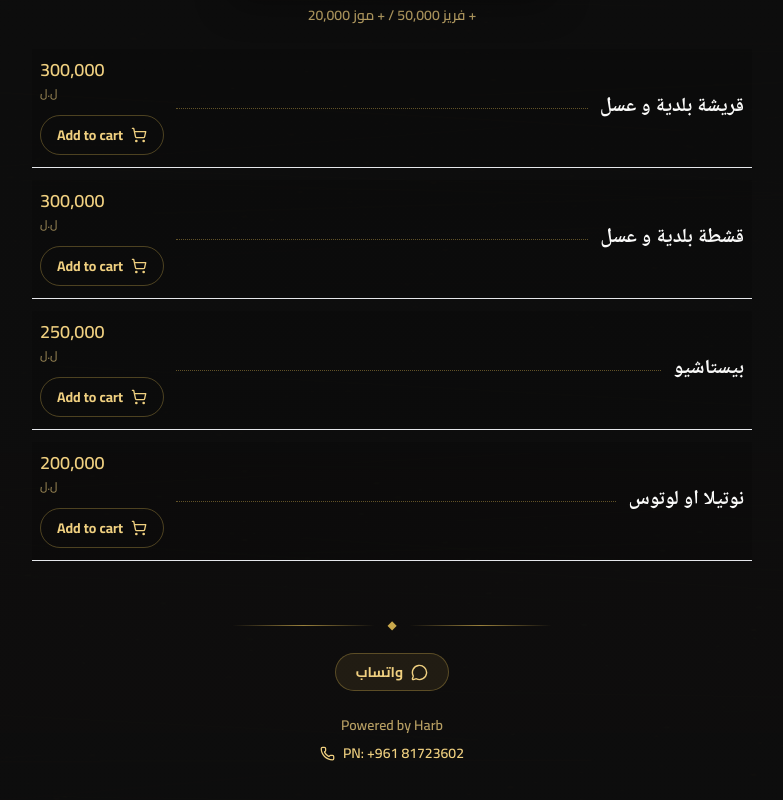
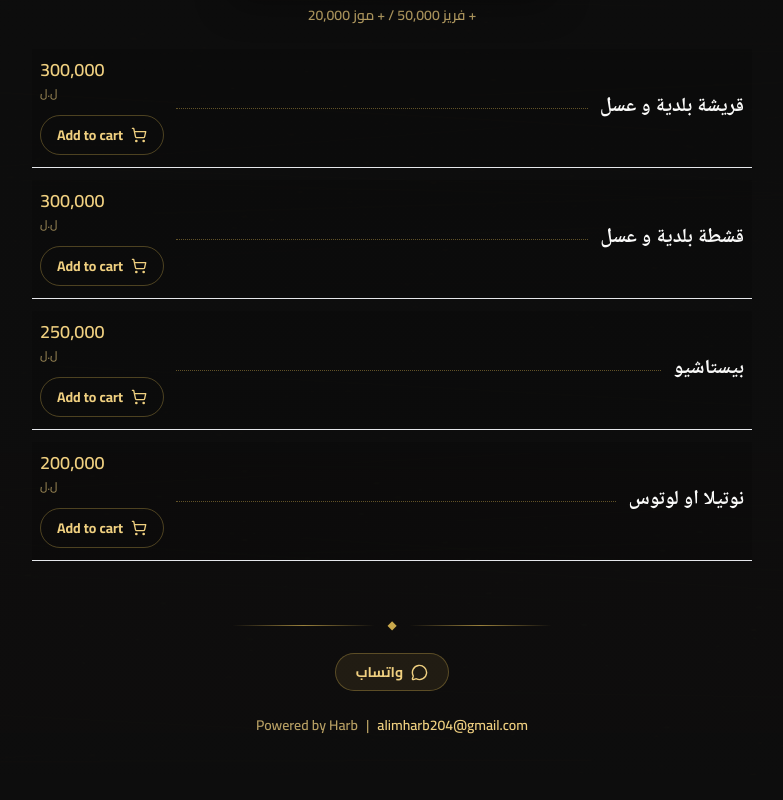
Before and after one commit to aliiharb/Abu-Al-Saj-Bakery, a React (Vite) app in the folder client/: page / in a window 1280 px wide. Shown: the part 2747-3547 px from the top of the page, without its empty margins (248-1031 px from the left). After the commit the page ends 3522 px from the top, so only its background shows below. Built offline with nearby package versions, Linux system fonts and the light colour scheme; no server answers.

Commit message:
Update Footer

```diff
--- a/client/src/pages/PublicMenu.jsx
+++ b/client/src/pages/PublicMenu.jsx
@@ -180,14 +180,14 @@ export default function PublicMenu() {
             <MessageCircle size={17} />
             واتساب
           </a>
-          <div className="mt-6 space-y-2 text-center text-sm font-semibold text-gold-300/75" dir="ltr">
-            <p>Powered by Harb</p>
+          <div className="mt-6 flex flex-wrap items-center justify-center gap-x-2 gap-y-1 text-center text-sm font-semibold text-gold-300/75" dir="ltr">
+            <span>Powered by Harb</span>
+            <span aria-hidden="true">|</span>
             <a
               className="inline-flex items-center justify-center gap-2 text-gold-300 transition hover:text-gold-200 focus-ring"
-              href="tel:+96181723602"
+              href="mailto:alimharb204@gmail.com"
             >
-              <Phone size={15} />
-              PN: +961 81723602
+              alimharb204@gmail.com
             </a>
           </div>
         </footer>
```
